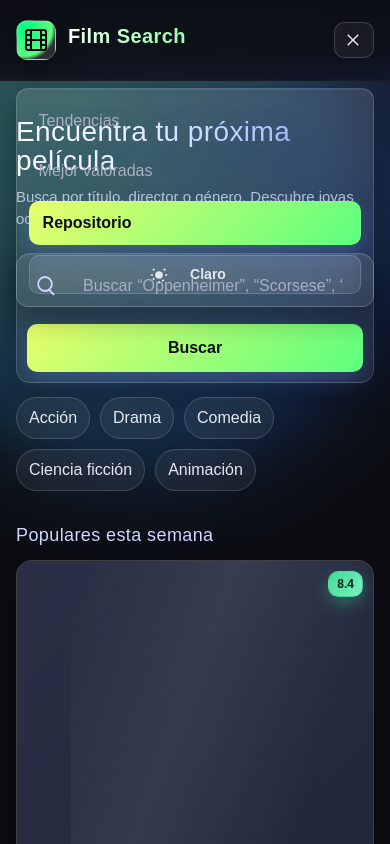
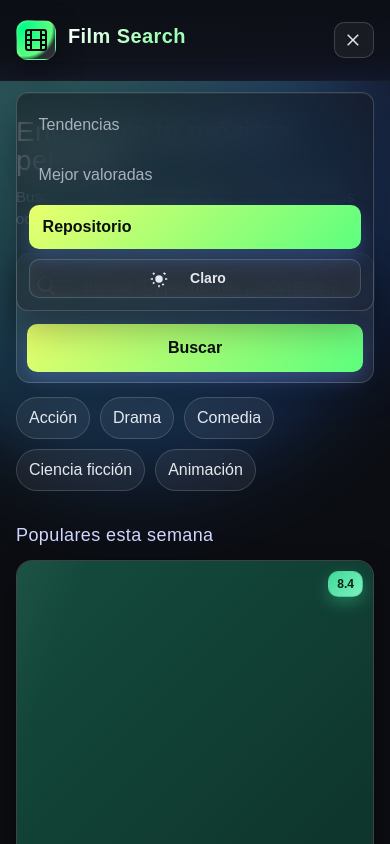
Before and after one commit to Frangersal/my-film-search, a React (Vite) app: page / in a window 390 px wide. Both pictures are taken after a click on the button "Menú". Shown: the top 844 px of the page. Built offline with nearby package versions, Linux system fonts and the light colour scheme; a web font is replaced by a local one.

Commit message:
Create the MenuMobile and Header components. Fixed graphical errors on the Menu when in mobile mode

```diff
--- a/src/components/App.jsx
+++ b/src/components/App.jsx
@@ -1,13 +1,47 @@
-
+import { useEffect, useState } from 'react'
 import Header from './Header'
+import MenuMobile from './MenuMobile'
+import Footer from './Footer'
 import './style/App.css'
 import './style/index.css'
 
 function App() {
+  const [isNavOpen, setIsNavOpen] = useState(false)
+  const [isLight, setIsLight] = useState(() => localStorage.getItem('theme') === 'light')
+
+  useEffect(() => {
+    const root = document.documentElement
+    if (isLight) {
+      root.classList.add('theme-light')
+      localStorage.setItem('theme', 'light')
+    } else {
+      root.classList.remove('theme-light')
+      localStorage.setItem('theme', 'dark')
+    }
+  }, [isLight])
+
+  useEffect(() => {
+    const onResize = () => { if (window.innerWidth > 670) setIsNavOpen(false) }
+    window.addEventListener('resize', onResize)
+    return () => window.removeEventListener('resize', onResize)
+  }, [])
+
   return (
     <>
       <div className="fs-page">
-        <Header />
+        <Header
+          isNavOpen={isNavOpen}
+          setIsNavOpen={setIsNavOpen}
+          isLight={isLight}
+          setIsLight={setIsLight}
+        />
+
+        <MenuMobile
+          isNavOpen={isNavOpen}
+          setIsNavOpen={setIsNavOpen}
+          isLight={isLight}
+          setIsLight={setIsLight}
+        />
 
         <main className="fs-hero">
           <div className="bg-orb orb-1" aria-hidden="true"></div>
@@ -56,7 +90,7 @@ function App() {
               </article>
 
               <article className="movie-card">
-                <div className="poster poster-alt"></div>
+                <div className="poster "></div>
                 <div className="card-body">
                   <h4 className="movie-title">Past Lives</h4>
                   <p className="movie-meta">Romance/Drama • 2023</p>
@@ -65,7 +99,7 @@ function App() {
               </article>
 
               <article className="movie-card">
-                <div className="poster poster-blue"></div>
+                <div className="poster "></div>
                 <div className="card-body">
                   <h4 className="movie-title">Dune: Part Two</h4>
                   <p className="movie-meta">Sci‑Fi • 2024</p>
@@ -74,7 +108,7 @@ function App() {
               </article>
 
               <article className="movie-card">
-                <div className="poster poster-purple"></div>
+                <div className="poster "></div>
                 <div className="card-body">
                   <h4 className="movie-title">Spider‑Verse</h4>
                   <p className="movie-meta">Animación • 2023</p>
@@ -83,7 +117,7 @@ function App() {
               </article>
 
               <article className="movie-card">
-                <div className="poster poster-red"></div>
+                <div className="poster "></div>
                 <div className="card-body">
                   <h4 className="movie-title">Oppenheimer</h4>
                   <p className="movie-meta">Biografía • 2023</p>
@@ -92,7 +126,7 @@ function App() {
               </article>
 
               <article className="movie-card">
-                <div className="poster poster-green"></div>
+                <div className="poster "></div>
                 <div className="card-body">
                   <h4 className="movie-title">Poor Things</h4>
                   <p className="movie-meta">Comedia • 2023</p>
@@ -103,9 +137,7 @@ function App() {
           </section>
         </main>
 
-        <footer className="fs-footer">
-          <p>© {new Date().getFullYear()} Film Search — Proyecto de Francisco G. — Cine para todos.</p>
-        </footer>
+        <Footer />
       </div>
     </>
   )
--- /dev/null
+++ b/src/components/Footer.jsx
@@ -0,0 +1,12 @@
+import './style/App.css'
+
+function Footer({}) {
+    return (
+
+        <footer className="fs-footer">
+          <p>© {new Date().getFullYear()} Film Search — Proyecto de Francisco G. — Cine para todos.</p>
+        </footer>
+    )
+}
+
+export default Footer
--- a/src/components/Header.jsx
+++ b/src/components/Header.jsx
@@ -1,35 +1,9 @@
-import { useEffect, useState } from 'react'
 import movielogo from '../assets/icons/film.svg'
-
 import './style/App.css'
 import './style/index.css'
 import './style/Header.css'
 
-function Header() {
-    // Nuevo: estado de tema y sincronización con html + localStorage
-    const [isLight, setIsLight] = useState(() => {
-        return localStorage.getItem('theme') === 'light'
-    })
-    const [isNavOpen, setIsNavOpen] = useState(false)
-
-    useEffect(() => {
-        const root = document.documentElement
-        if (isLight) {
-            root.classList.add('theme-light')
-            localStorage.setItem('theme', 'light')
-        } else {
-            root.classList.remove('theme-light')
-            localStorage.setItem('theme', 'dark')
-        }
-    }, [isLight])
-
-    // Cerrar el menú al ampliar pantalla
-    useEffect(() => {
-        const onResize = () => { if (window.innerWidth > 700) setIsNavOpen(false) }
-        window.addEventListener('resize', onResize)
-        return () => window.removeEventListener('resize', onResize)
-    }, [])
-
+function Header({ isNavOpen, setIsNavOpen, isLight, setIsLight }) {
     return (
         <>
             <header className="fs-header">
@@ -40,7 +14,6 @@ function Header() {
                     <h1 className="brand-title">Film Search</h1>
                 </div>
 
-                {/* Botón de menú (visible solo en móvil vía CSS) */}
                 <button
                     type="button"
                     className="menu-toggle"
@@ -60,17 +33,10 @@ function Header() {
                     )}
                 </button>
 
-                <nav
-                    id="primary-nav"
-                    className={`header-actions ${isNavOpen ? 'open' : ''}`}
-                    aria-label="Atajos"
-                    onClick={(e) => { if (e.target.tagName === 'A') setIsNavOpen(false) }}
-                >
+                <nav className="header-actions-desktop" aria-label="Atajos de escritorio">
                     <a href="#tendencias" className="link">Tendencias</a>
                     <a href="#mejor-valoradas" className="link">Mejor valoradas</a>
-                    <a href="https://github.com" className="cta" target="_blank" rel="noreferrer">Repositorio</a>
-
-                    {/* Nuevo: botón de tema */}
+                    <a href="https://github.com/Frangersal/my-film-search" className="cta" target="_blank" rel="noreferrer">Repositorio</a>
                     <button
                         type="button"
                         className="theme-toggle"
@@ -79,12 +45,10 @@ function Header() {
                         title={isLight ? 'Cambiar a modo oscuro' : 'Cambiar a modo claro'}
                     >
                         {isLight ? (
-                            // Mostrar luna si está en claro (para ir a oscuro)
                             <svg className="toggle-icon" viewBox="0 0 24 24" aria-hidden="true">
                                 <path fill="currentColor" d="M21 12.79A9 9 0 1111.21 3a7 7 0 109.79 9.79z" />
                             </svg>
                         ) : (
-                            // Mostrar sol si está en oscuro (para ir a claro)
                             <svg className="toggle-icon" viewBox="0 0 24 24" aria-hidden="true">
                                 <path fill="currentColor" d="M6.76 4.84l-1.8-1.79L3.17 4.84l1.79 1.79 1.8-1.79zM1 13h3v-2H1v2zm10 10h2v-3h-2v3zM4.84 19.16l1.79-1.8-1.79-1.79-1.67 1.67 1.67 1.92zM20 11v2h3v-2h-3zm-2.93-6.16l1.8-1.79L21.5 4.84l-1.79 1.79-1.64-1.79zM12 7a5 5 0 100 10 5 5 0 000-10zm7.16 12.32l-1.79-1.8-1.8 1.8 1.8 1.67 1.79-1.67z" />
                             </svg>
--- /dev/null
+++ b/src/components/MenuMobile.jsx
@@ -0,0 +1,36 @@
+import './style/Header.css'
+
+function MenuMobile({ isNavOpen, setIsNavOpen, isLight, setIsLight }) {
+    return (
+        <nav
+            id="primary-nav"
+            className={`header-actions ${isNavOpen ? 'open' : ''}`}
+            aria-label="Atajos"
+            onClick={(e) => { if (e.target.tagName === 'A') setIsNavOpen(false) }}
+        >
+            <a href="#tendencias" className="link">Tendencias</a>
+            <a href="#mejor-valoradas" className="link">Mejor valoradas</a>
+            <a href="https://github.com/Frangersal/my-film-search" className="cta" target="_blank" rel="noreferrer">Repositorio</a>
+            <button
+                type="button"
+                className="theme-toggle"
+                aria-pressed={isLight}
+                onClick={() => setIsLight(v => !v)}
+                title={isLight ? 'Cambiar a modo oscuro' : 'Cambiar a modo claro'}
+            >
+                {isLight ? (
+                    <svg className="toggle-icon" viewBox="0 0 24 24" aria-hidden="true">
+                        <path fill="currentColor" d="M21 12.79A9 9 0 1111.21 3a7 7 0 109.79 9.79z" />
+                    </svg>
+                ) : (
+                    <svg className="toggle-icon" viewBox="0 0 24 24" aria-hidden="true">
+                        <path fill="currentColor" d="M6.76 4.84l-1.8-1.79L3.17 4.84l1.79 1.79 1.8-1.79zM1 13h3v-2H1v2zm10 10h2v-3h-2v3zM4.84 19.16l1.79-1.8-1.79-1.79-1.67 1.67 1.67 1.92zM20 11v2h3v-2h-3zm-2.93-6.16l1.8-1.79L21.5 4.84l-1.79 1.79-1.64-1.79zM12 7a5 5 0 100 10 5 5 0 000-10zm7.16 12.32l-1.79-1.8-1.8 1.8 1.8 1.67 1.79-1.67z" />
+                    </svg>
+                )}
+                <span className="toggle-label">{isLight ? 'Oscuro' : 'Claro'}</span>
+            </button>
+        </nav>
+    )
+}
+
+export default MenuMobile
--- a/src/components/style/Header.css
+++ b/src/components/style/Header.css
@@ -42,6 +42,10 @@
 }
 
 .header-actions {
+    display: none;
+}
+
+.header-actions-desktop {
     display: flex;
     align-items: center;
     gap: 12px;
@@ -170,35 +174,56 @@
 }
 .menu-icon { width: 18px; height: 18px; }
 
+/* Nav de escritorio (dentro del header) */
+.header-actions-desktop {
+    display: flex;
+    align-items: center;
+    gap: 12px;
+}
+
 /* Panel desplegable en móvil */
 @media (max-width: 670px) {
+    .header-actions-desktop { display: none; }
     .menu-toggle { display: inline-flex; }
 
+    /* Panel móvil FIXED con blur (sin anidar dentro del header) */
     .header-actions {
-        position: absolute;
-        top: calc(100% + 8px);
+        display: flex;
+        position: fixed;
+        top: 92px; /* altura aproximada del header */
         right: clamp(12px, 4vw, 24px);
         left: clamp(12px, 4vw, 24px);
         flex-direction: column;
         gap: 10px;
         padding: 12px;
-        background: linear-gradient(180deg, var(--panel-strong), var(--panel));
-        border: 1px solid var(--border);
+        border: 1px solid rgba(255,255,255,.18);
         border-radius: 12px;
-        box-shadow: var(--shadow);
+        box-shadow: 0 14px 40px rgba(0,0,0,.35), inset 0 1px 0 rgba(255,255,255,.06);
         max-height: 0;
         overflow: hidden;
         opacity: 0;
         pointer-events: none;
         transform: translateY(-6px);
-        z-index: 30;
-        backdrop-filter: blur(10px);
+        z-index: 1000;
+        background: linear-gradient(180deg, rgba(20,22,28,.58), rgba(20,22,28,.46));
+        -webkit-backdrop-filter: blur(20px) saturate(1.2);
+        backdrop-filter: blur(20px) saturate(1.2);
+        transition: max-height .3s ease, opacity .3s ease, transform .3s ease;
     }
     .header-actions.open {
         max-height: 500px;
         opacity: 1;
         pointer-events: auto;
         transform: translateY(0);
+    }
+
+    /* Variante clara del panel móvil */
+    .theme-light .header-actions {
+        background: linear-gradient(180deg, rgba(255,255,255,.82), rgba(255,255,255,.72));
+        border-color: rgba(0,0,0,.12);
+        box-shadow: 0 14px 40px rgba(0,0,0,.12), inset 0 1px 0 rgba(255,255,255,.9);
+        -webkit-backdrop-filter: blur(20px) saturate(1.3);
+        backdrop-filter: blur(20px) saturate(1.3);
     }
 
     /* Botones del panel a ancho completo */
```
Also changed, not shown: src/components/style/App.css (+2 -8 lines).
